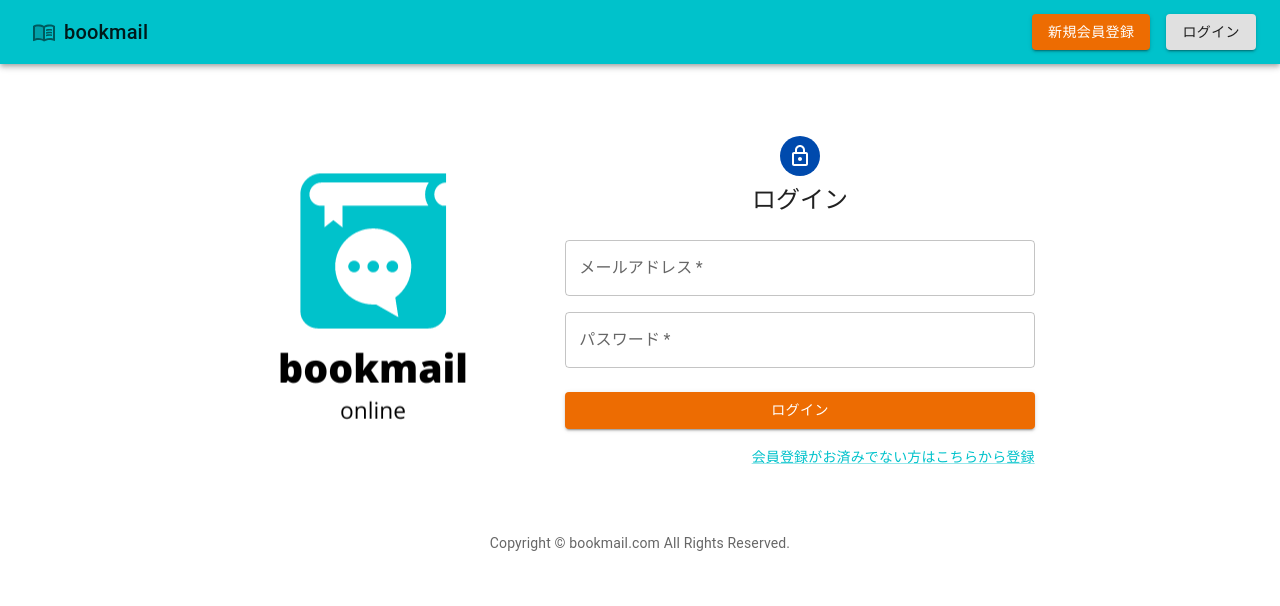
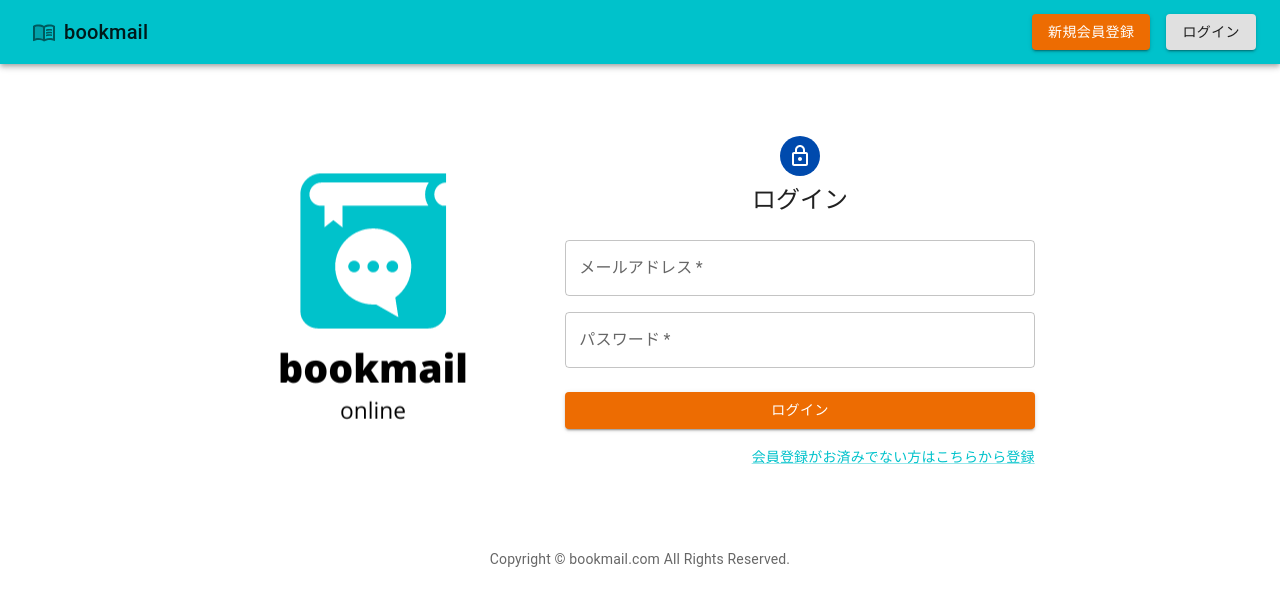
Before and after one commit to nns7/react-stations-bookapp, a React (Create React App) app: page /login in a window 1280 px wide. Shown: the top 606 px of the page. Built offline with nearby package versions, Linux system fonts and the light colour scheme.

Commit message:
:art: Fotterにpadding-topを追加。

```diff
--- a/src/components/Footer.tsx
+++ b/src/components/Footer.tsx
@@ -7,7 +7,7 @@
       variant="body2"
       color="text.secondary"
       align="center"
-      sx={{ flexGrow: 1 }}
+      sx={{ flexGrow: 1, pt: 2 }}
     >
       Copyright © bookmail.com All Rights Reserved.
     </Typography>
```
